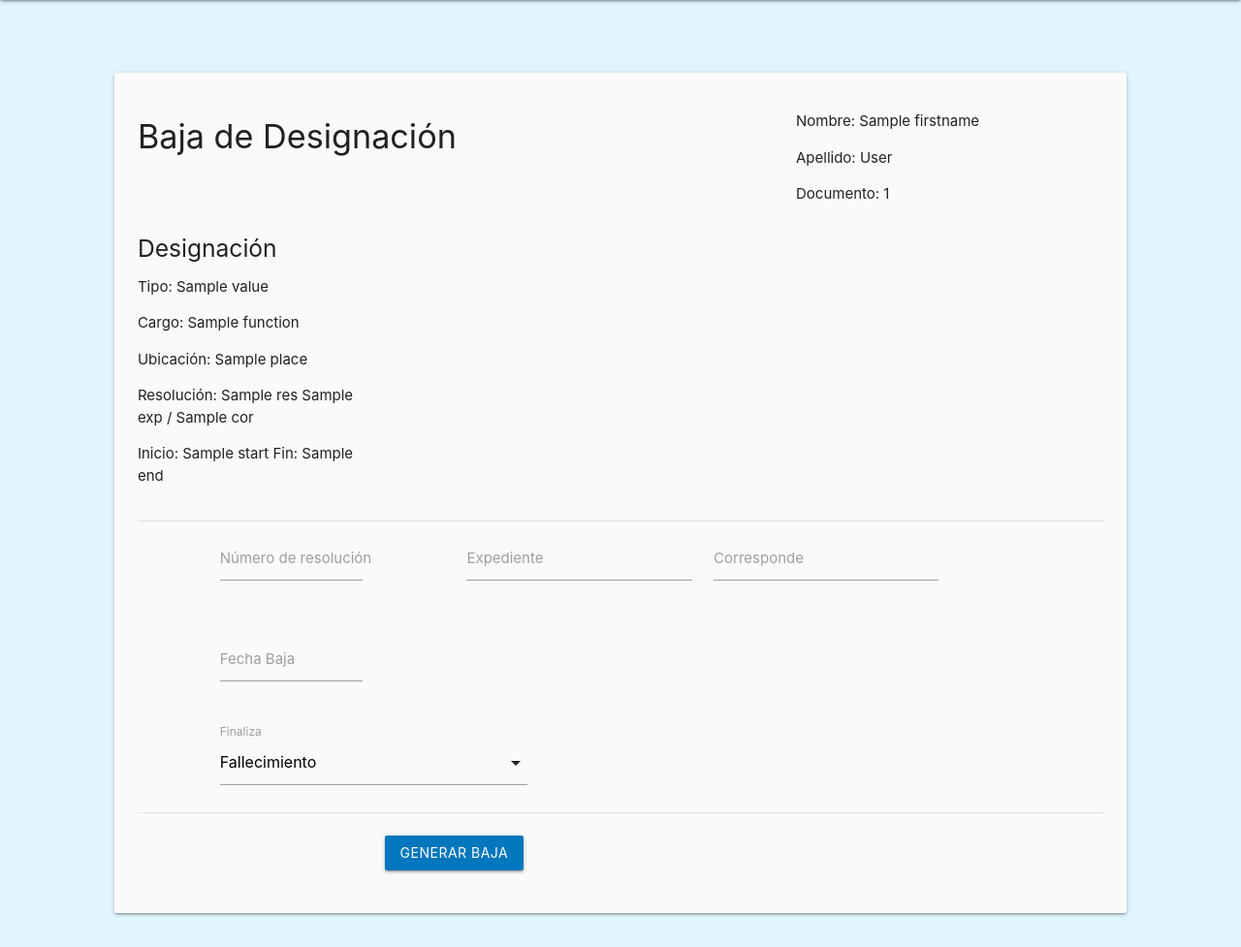
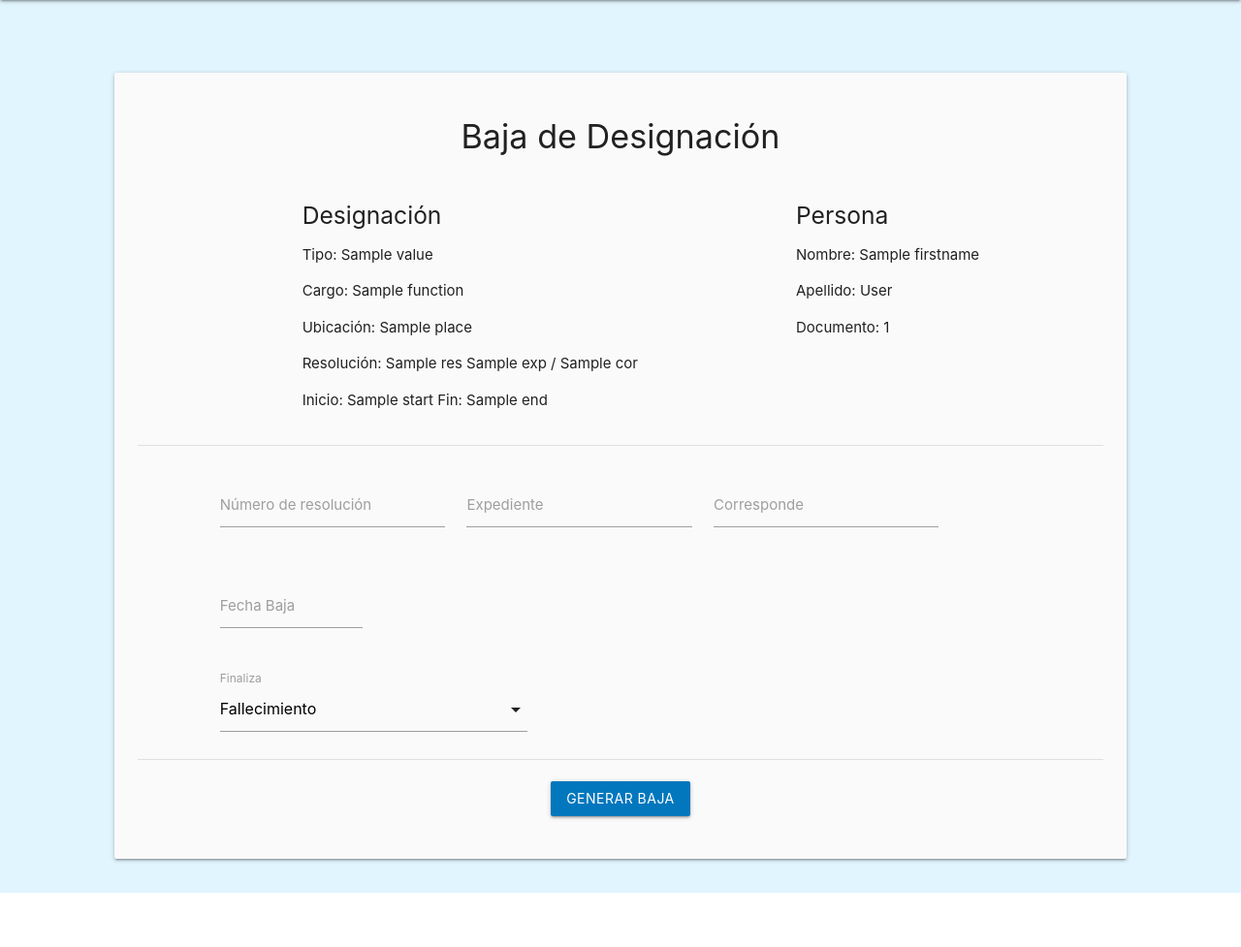
Before and after one commit to pablodanielrey/sileg-api, a Flask app: template src/sileg/bp/web/designations/templates/dischargeDesignation.html in a window 1280 px wide. Shown: the part 64-1041 px from the top of the page at 97% size. After the commit the page ends 985 px from the top, so only its background shows below. Run offline with Flask 2, Linux system fonts and the light colour scheme; the template is opened without the code that fills it: values that come from a table or form of the project are taken from there, most other values are stand-ins (such as "Sample title", 1, 10 or a date in 2020).

Commit message:
Correccion de interfaz

```diff
--- a/src/sileg/bp/web/designations/templates/dischargeDesignation.html
+++ b/src/sileg/bp/web/designations/templates/dischargeDesignation.html
@@ -5,15 +5,15 @@
     <div class="col m10">
         <div class="card-panel grey lighten-5">
             <div class="row">
-                <div class="col m8">
+                <div class="col m2"></div>
+                <div class="col m8 center">
                     <h4>Baja de Designación</h4>
                 </div>
-                <div class="col m3">
-                    <p>Nombre: {{person.firstname}}</p>
-                    <p>Apellido: {{person.lastname}}</p>
-                    <p>Documento: {{person.identity_numbers[0].number}}</p>
-                </div>
-                <div class="col m3">
+                <div class="col m2"></div>
+            </div>
+            <div class="row">
+                <div class="col m2"></div>
+                <div class="col m6">
                     <h5>Designación</h5>
                     <p>Tipo: {{designation.type.value}}</p>
                     <p>Cargo: {{designation.function.name}}</p>
@@ -21,17 +21,24 @@
                     <p>Resolución: {{designation.res}} {{designation.exp}} / {{designation.cor}} </p>
                     <p>Inicio: {{designation.start}} Fin: {{designation.end}} </p>
                 </div>
+                <div class="col m3">
+                    <h5>Persona</h5>
+                    <p>Nombre: {{person.firstname}}</p>
+                    <p>Apellido: {{person.lastname}}</p>
+                    <p>Documento: {{person.identity_numbers[0].number}}</p>
+                </div>
+                <div class="col m1"></div>
             </div>
             <div class="divider"></div>
+            <br>
             <form action="" method="post">
                 {{ form.csrf_token }}
                 <div class="row">
                     <div class="col m1"></div>
-                    <div class="col m2 input-field">
+                    <div class="col m3 input-field">
                         {{ form.res.label }}
                         {{ form.res }}
                     </div>
-                    <div class="col m1"></div>
                     <div class="col m3 input-field">
                         {{ form.exp.label }}
                         {{ form.exp }}
@@ -58,11 +65,11 @@
                 <div class="divider"></div>
                 <br>
                 <div class="row">
-                    <div class="col m3"></div>
-                    <div class="col m3">
+                    <div class="col m2"></div>
+                    <div class="col m8 center">
                         <button class="btn light-blue darken-3">Generar Baja</button>
                     </div>
-                    <div class="col m3"></div>
+                    <div class="col m2"></div>
                 </div>
             </form>
         </div>
```
